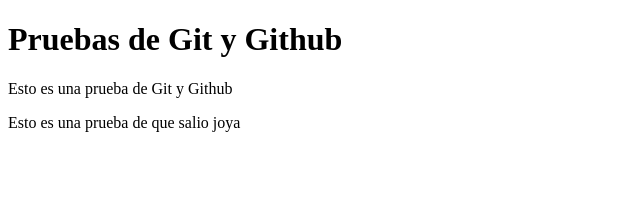
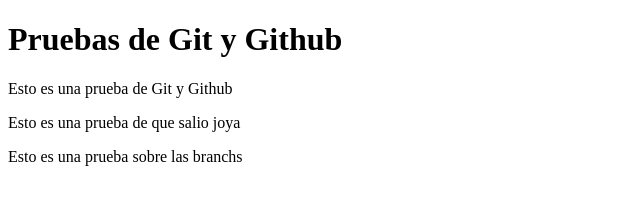
Before and after one commit to Fede6299/Alura-Git, a plain HTML site: page index.html in a window 1280 px wide. Shown: the whole page, without its empty margins (0-640 px from the left). Drawn offline with Linux system fonts and the light colour scheme.

Commit message:
pruebas de branchs

```diff
--- a/index.html
+++ b/index.html
@@ -12,6 +12,7 @@
     <h1>Pruebas de Git y Github</h1>
     <p>Esto es una prueba de Git y Github</p>
     <p>Esto es una prueba de que salio joya</p>
+    <p>Esto es una prueba sobre las branchs</p>
 </body>
 
 </html>
```
